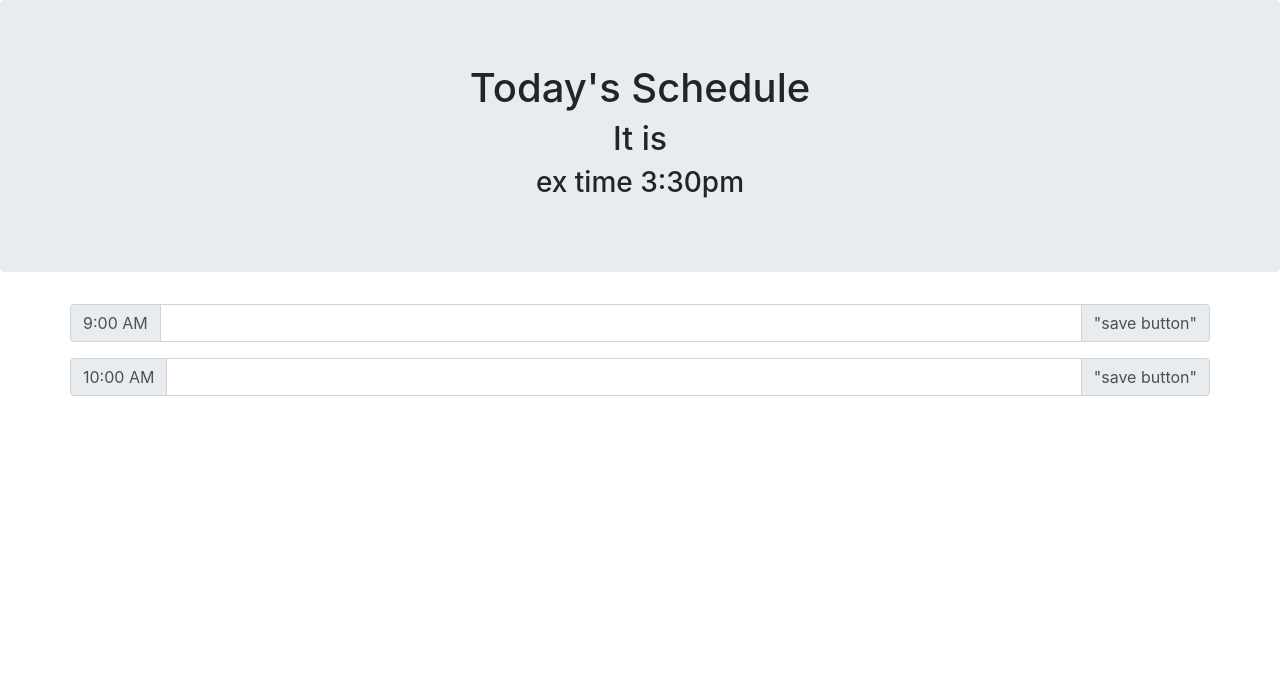
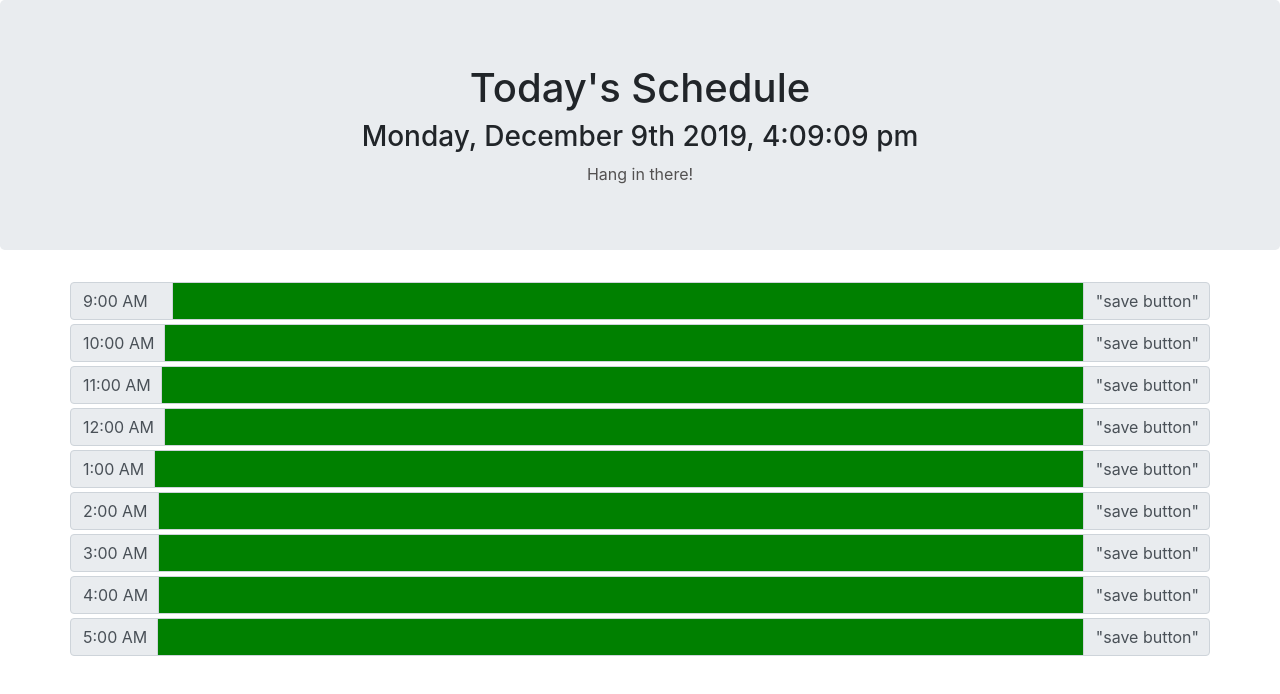
Before and after one commit to jonesec2/Daily-Planner, a plain HTML site: page index.html in a window 1280 px wide. Drawn offline with nearby package versions, Linux system fonts and the light colour scheme.

Commit message:
Added all hour divs. Created jumbotron date/time. Started time logic

```diff
--- a/assets/script.js
+++ b/assets/script.js
@@ -0,0 +1,116 @@
+// sets the date at the top
+var dateTime = null,
+    date = null;
+// var hour = null;
+
+var update = function () {
+    date = moment(new Date())
+    dateTime.html(date.format('dddd, MMMM Do YYYY, h:mm:ss a'));
+    console.log(date._d)
+};
+
+$(document).ready(function () {
+    dateTime = $('#timer')
+    update();
+    setInterval(update, 1000);
+});
+
+var timerId = null
+var hours = null
+timeNow = new Date();
+hours = timeNow.getHours();
+if (hours > 12) {
+    hours -= 12;
+}
+else if (hours === 0) {
+    hours = 12;
+} else {
+    hours = hours
+}
+console.log(hours.toString())
+
+
+
+
+function showTime() {
+    timerId = setInterval(function () {
+        var timeNow = new Date();
+        hours = timeNow.getHours();
+        if (hours > 12) {
+            hours -= 12;
+        }
+        else if (hours === 0) {
+            hours = 12;
+        } else {
+            hours = hours
+        }
+        console.log(hours)
+    }, 3000)
+
+}
+showTime()
+var int = parseFloat(timeForm9)
+var timeForm9 = $("#9").text();
+var int = parseFloat(timeForm9)
+console.log(timeForm9.charAt(0));
+
+var timeForm10 = $("#10").text();
+console.log(timeForm10.substring(0,2));
+var timeForm11 = $("#11").text();
+console.log(timeForm11.substring(0,2));
+var timeForm12 = $("#12").text();
+console.log(timeForm12.substring(0,2));
+var timeForm1 = $("#1").text();
+console.log(timeForm1.charAt(0));
+var timeForm2 = $("#2").text();
+console.log(timeForm2.charAt(0));
+var timeForm3 = $("#3").text();
+console.log(timeForm3.charAt(0));
+var timeForm4 = $("#4").text();
+console.log(timeForm4.charAt(0));
+var timeForm5 = $("#5").text();
+console.log(timeForm5.charAt(0));
+
+
+console.log(hours)
+
+// $(".form-control").css('background-color', 'grey')
+// styles the hour divs
+
+// $(".hour").delegate(".form-control", getHours())
+
+if (hours.toString() > timeForm5.charAt(0)) {
+    $(".form-control").css('background-color', 'grey')
+}
+else if (hours.toString() === timeForm3.charAt(0)) {
+    $(".form-control").css('background-color', 'red')
+}
+else   {
+    $(".form-control").css('background-color', 'green')
+}
+
+// setInterval ("refreshDiv();",3000)
+// function refreshDiv(){
+// $('.form-control').load('index.html .form-control')
+// }
+
+// else if (showTime(hours) = timeForm3.charAt(0)) {
+//     $(".input-group-text").css('background-color', 'green')
+// }
+
+// if (*value* > current time hour) {
+//     style grey
+// }
+// if else (*value* = current time hour) {
+//     style red
+// }
+// else  {
+//     style green
+// }
+
+// if (style === grey) {
+//     "not able to edit hour"
+// }
+// else {
+
+// };
--- a/assets/style.css
+++ b/assets/style.css
@@ -0,0 +1,3 @@
+.input-group-text {
+    padding-right: 10px;
+}
--- a/index.html
+++ b/index.html
@@ -10,35 +10,112 @@
         integrity="sha384-ggOyR0iXCbMQv3Xipma34MD+dH/1fQ784/j6cY/iJTQUOhcWr7x9JvoRxT2MZw1T" crossorigin="anonymous">
     <link rel="stylesheet" href="assets/style.css">
     <script src="https://cdnjs.cloudflare.com/ajax/libs/jquery/3.2.1/jquery.min.js"></script>
+    <script src="https://cdnjs.cloudflare.com/ajax/libs/moment.js/2.18.1/moment.min.js"></script>
 </head>
 
 <body>
 
     <div class="jumbotron text-center" style="border-bottom-color: black; border-bottom-width: 10px;">
         <H1>Today's Schedule</H1>
-        <h2>It is <get today's date here></get>
-        </h2>
-        <h3> ex time 3:30pm<get the current time></get>
+        <h3 id="timer"></get>
         </h3>
+        <p class="mb-0" style="color: rgb(83, 81, 81);">Hang in there!</p>
     </div>
     <div class="container">
         <div class="row">
-            <div class="input-group mb-3">
+            <div class="input-group mb-1 hour">
                 <div class="input-group-prepend">
-                    <span class="input-group-text">9:00 AM</span>
+                    <span id="9" class="pr-4 input-group-text">9:00 AM</span>
                 </div>
-                <input type="text" class="form-control" aria-label="Amount (to the nearest dollar)">
+                <input type="text" class="form-control" aria-label="hour">
                 <div class="input-group-append">
                     <span class="input-group-text"> "save button" </span>
                 </div>
             </div>
         </div>
         <div class="row">
-            <div class=" input-group mb-3">
+            <div class=" input-group mb-1 hour">
                 <div class="input-group-prepend">
-                    <span class="input-group-text">10:00 AM</span>
+                    <span id="10" class="input-group-text 10">10:00 AM</span>
                 </div>
-                <input type="text" class="form-control" aria-label="Amount (to the nearest dollar)">
+                <input type="text" class="form-control" aria-label="hour">
+                <div class="input-group-append">
+                    <span class="input-group-text"> "save button" </span>
+                </div>
+            </div>
+        </div>
+        <div class="row">
+            <div class="input-group mb-1 hour">
+                <div class="input-group-prepend">
+                    <span id="11" class="input-group-text 11">11:00 AM</span>
+                </div>
+                <input type="text" class="form-control" aria-label="hour">
+                <div class="input-group-append">
+                    <span class="input-group-text"> "save button" </span>
+                </div>
+            </div>
+        </div>
+        <div class="row">
+            <div class=" input-group mb-1 hour">
+                <div class="input-group-prepend">
+                    <span id="12" class="input-group-text 12">12:00 AM</span>
+                </div>
+                <input type="text" class="form-control" aria-label="hour">
+                <div class="input-group-append">
+                    <span class="input-group-text"> "save button" </span>
+                </div>
+            </div>
+        </div>
+        <div class="row">
+            <div class="input-group mb-1 hour">
+                <div class="input-group-prepend">
+                    <span id="1" class="input-group-text 1">1:00 AM</span>
+                </div>
+                <input type="text" class="form-control" aria-label="hour">
+                <div class="input-group-append">
+                    <span class="input-group-text"> "save button" </span>
+                </div>
+            </div>
+        </div>
+        <div class="row">
+            <div class=" input-group mb-1 hour">
+                <div class="input-group-prepend">
+                    <span id="2" class="input-group-text 2">2:00 AM</span>
+                </div>
+                <input type="text" class="form-control" aria-label="hour">
+                <div class="input-group-append">
+                    <span class="input-group-text"> "save button" </span>
+                </div>
+            </div>
+        </div>
+        <div class="row">
+            <div class="input-group mb-1 hour">
+                <div class="input-group-prepend">
+                    <span id="3" class="input-group-text 3">3:00 AM</span>
+                </div>
+                <input type="text" class="form-control" aria-label="hour">
+                <div class="input-group-append">
+                    <span class="input-group-text"> "save button" </span>
+                </div>
+            </div>
+        </div>
+        <div class="row">
+            <div class="input-group mb-1 hour">
+                <div class="input-group-prepend">
+                    <span id="4" class="input-group-text 4">4:00 AM</span>
+                </div>
+                <input type="text" class="form-control" aria-label="hour">
+                <div class="input-group-append">
+                    <span class="input-group-text"> "save button" </span>
+                </div>
+            </div>
+        </div>
+        <div class="row">
+            <div class=" input-group mb-1 hour">
+                <div class="input-group-prepend">
+                    <span id="5" class="input-group-text 5">5:00 AM</span>
+                </div>
+                <input type="text" class="form-control" aria-label="hour">
                 <div class="input-group-append">
                     <span class="input-group-text"> "save button" </span>
                 </div>
```
Also changed, not shown: psuedo.html (+2 -0 lines).
